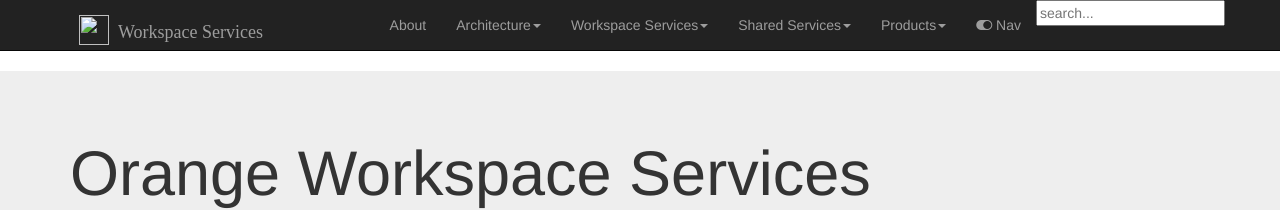
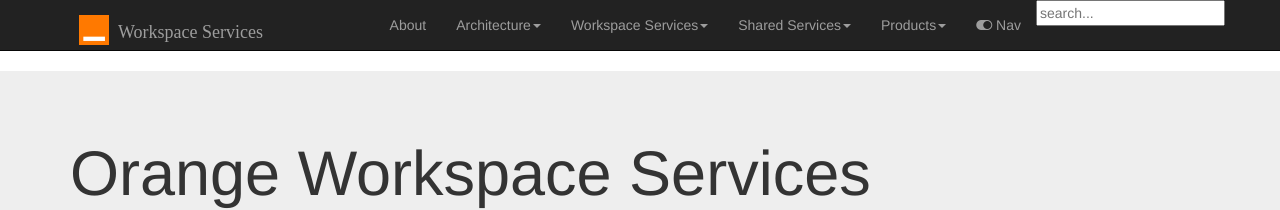
Before and after one commit to servicesorganization/documentation-theme, a Jekyll site: the page built from index.html, in a window 1280 px wide. Shown: the top 210 px of the page. Built offline with Jekyll 4.4.1, drawn with Linux system fonts in a browser that asks for light colours; nearby versions of some CDN libraries; library files that are not in the unit come from our copies; comment, search, counter and statistics services are not loaded.

Commit message:
Update topnav.html

```diff
--- a/_includes/topnav.html
+++ b/_includes/topnav.html
@@ -9,7 +9,7 @@
                 <span class="icon-bar"></span>
             </button>
 			<a class="fa fa-lg navbar-brand" href="index.html">&nbsp;
-                <span class="projectTitle"><img src="{{ "assets/imgages/company_logo.svg" | relative_url }}" width="30" height="30">&nbsp;&nbsp;{{ site.topnav_title }}</span>
+                <span class="projectTitle"><img src="{{ "assets/images/company_logo.svg" | relative_url }}" width="30" height="30">&nbsp;&nbsp;{{ site.topnav_title }}</span>
             </a>
         </div>
         <div class="collapse navbar-collapse" id="bs-example-navbar-collapse-1">
```
